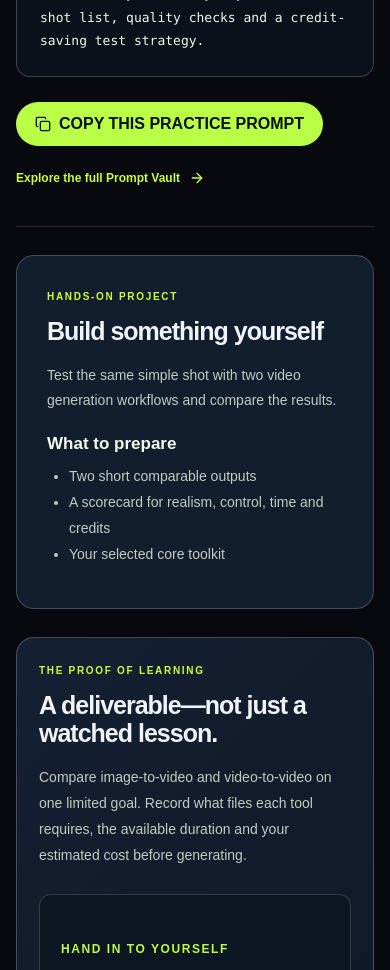
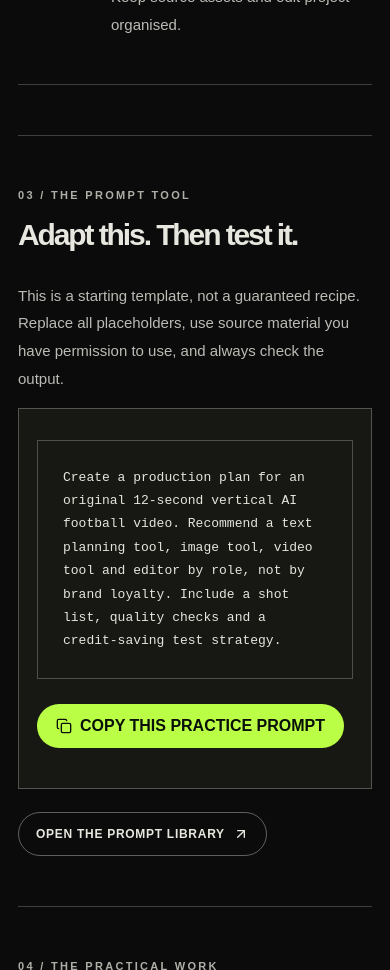
Before and after one commit to kreativestudios4k-lgtm/k4k-academy-v2, a Next.js app: page /academy/topics/ai-creator-toolkit in a window 390 px wide. Shown: the part 2880-3850 px from the top of the page. Built offline with nearby package versions, Linux system fonts and the light colour scheme.

Commit message:
Redesign all six course lessons with IDEA teaching and no embedded media

```diff
--- a/app/academy/topics/[slug]/page.js
+++ b/app/academy/topics/[slug]/page.js
@@ -1,64 +1,25 @@
 import Link from 'next/link';
 import {notFound} from 'next/navigation';
-import {ArrowLeft,ArrowRight,BookOpen,Clock3,CheckCircle2,Clapperboard,Lightbulb} from 'lucide-react';
+import {ArrowUpRight,ArrowLeft,ArrowRight} from 'lucide-react';
+import {IdeaHeader,IdeaFooter,IdeaKicker,IdeaLink} from '../../../components/IdeaUI';
 import {courseTopics} from '../../../../lib/academy-course';
 import {topicStandards} from '../../../../lib/academy-rubrics';
+import {syllabus} from '../../../../lib/k4k-idea';
 import CopyLessonPrompt from './CopyLessonPrompt';
-
-export function generateStaticParams(){return courseTopics.map(({slug})=>({slug}));}
-export async function generateMetadata({params}){
+export function generateStaticParams(){return courseTopics.map(c=>({slug:c.slug}));}
+export async function generateMetadata({params}){const {slug}=await params;const topic=courseTopics.find(t=>t.slug===slug);return {title:topic?topic.title+' | K4K Academy':'Academy Course',robots:{index:false,follow:false}}}
+export default async function TopicPage({params}){
  const {slug}=await params;
- const topic=courseTopics.find(item=>item.slug===slug);
- return {title:topic?`${topic.title} | K4K Academy`:'K4K Academy Learning Topics',robots:{index:false,follow:false}};
+ const t=courseTopics.find(x=>x.slug===slug);if(!t)notFound();
+ const standard=topicStandards[slug],mapped=syllabus.find(s=>s.slug===slug);
+ const i=courseTopics.findIndex(x=>x.slug===slug),prev=courseTopics[i-1],next=courseTopics[i+1];
+ return <main className="ideaPage"><IdeaHeader privateArea/><div className="idea-wrap">
+ <header className="ideaModuleHero"><IdeaKicker>ACADEMY / MODULE {t.number} OF 06 · IDEA STAGE {mapped?.stage||'I'}</IdeaKicker><h1>{mapped?.name||t.title}</h1><p>{t.summary}</p><div style={{display:'flex',gap:15,flexWrap:'wrap',alignItems:'center',marginTop:30}}><span className="idea-utility">{t.level} / SELF-PACED</span><span className="idea-utility">A PRACTICAL DELIVERABLE IS REQUIRED</span></div></header>
+ <section className="ideaModuleSection"><span className="idea-kicker">01 / THE PURPOSE</span><h2>What you're here to learn.</h2><p>{t.goal}</p><p style={{color:'#d0ff6b',fontSize:19,fontWeight:750}}>{standard.outcome}</p></section>
+ <section className="ideaModuleSection"><span className="idea-kicker">02 / THE LEARNING NOTES</span><h2>Understand the decisions.</h2><div className="ideaModuleList">{t.lessons.map((l,i)=><article key={l.title}><span>{String(i+1).padStart(2,'0')}</span><div><h3>{l.title}</h3><p>{l.body}</p><ul>{l.steps.map(s=><li key={s}>{s}</li>)}</ul></div></article>)}</div></section>
+ <section className="ideaModuleSection"><span className="idea-kicker">03 / THE PROMPT TOOL</span><h2>Adapt this. Then test it.</h2><p>This is a starting template, not a guaranteed recipe. Replace all placeholders, use source material you have permission to use, and always check the output.</p><div style={{background:'#171813',padding:'clamp(18px,3vw,38px)',border:'1px solid #ffffff42'}}><CopyLessonPrompt prompt={t.prompt}/></div><Link className="idea-utility" href="/prompts" style={{marginTop:23}}>OPEN THE PROMPT LIBRARY <ArrowUpRight size={16}/></Link></section>
+ <section className="ideaModuleSection"><span className="idea-kicker">04 / THE PRACTICAL WORK</span><h2>Build your own evidence.</h2><p>{t.assignment}</p><p>{standard.task}</p><div className="ideaModuleColumns"><div className="idea-bullet-card"><h3>FILES TO PRODUCE</h3><ul>{standard.outputs.map(s=><li key={s}>{s}</li>)}</ul></div><div className="idea-bullet-card"><h3>QUALITY GATE</h3><ul>{standard.criteria.map(s=><li key={s}>{s}</li>)}</ul></div></div><div style={{marginTop:23}} className="idea-bullet-card"><h3>COMMON FAILURES</h3><ul>{standard.faults.map(s=><li key={s}>{s}</li>)}</ul></div></section>
+ <section className="ideaModuleSection"><span className="idea-kicker">05 / THE HONEST STANDARD</span><h2>The result isn't magic.</h2><p>The goal is to understand which inputs created your outcome, which details are reliable, and what you should correct. External AI tools may require separate credits. Video quality, view counts and income are never guaranteed.</p><div style={{display:'flex',gap:16,flexWrap:'wrap'}}><IdeaLink href="/academy/method" variant="outline">REVISIT THE IDEA METHOD</IdeaLink><IdeaLink href="/academy/gallery" variant="outline">READ A CASE STUDY</IdeaLink></div></section>
+ <nav style={{padding:'40px 0 90px',display:'flex',justifyContent:'space-between',gap:18,flexWrap:'wrap',borderTop:'1px solid #ffffff48'}}>{prev?<Link className="idea-utility" href={'/academy/topics/'+prev.slug}><ArrowLeft size={17}/> PREVIOUS: {prev.title}</Link>:<Link href="/academy" className="idea-utility">← ALL TOPICS</Link>}{next?<Link href={'/academy/topics/'+next.slug} className="idea-button">NEXT: {next.title} <ArrowRight size={18}/></Link>:<Link className="idea-button" href="/academy/gallery">PRACTISE WITH THE CASEBOOK <ArrowRight size={17}/></Link>}</nav>
+ </div><IdeaFooter privateArea/></main>;
 }
-export default async function CourseTopicPage({params}){
- const {slug}=await params;
- const topic=courseTopics.find(item=>item.slug===slug);
- if(!topic)notFound();
- const rubric=topicStandards[slug];
- const index=courseTopics.findIndex(item=>item.slug===slug);
- const prev=index>0?courseTopics[index-1]:null;
- const next=index<courseTopics.length-1?courseTopics[index+1]:null;
- return <main className="k4kLessonPage">
-   <div className="k4kLessonNav"><Link href="/academy#course-topics"><ArrowLeft size={17}/> All course topics</Link><Link href="/academy/method">The FRAME Method <ArrowRight size={16}/></Link></div>
-   <section className="k4kLessonHero">
-     <img src={topic.image} alt={topic.imageAlt} width="1920" height="1080"/>
-     <div className="k4kLessonHeroCopy"><span className="academyKicker">K4K ACADEMY · TOPIC {topic.number} · {topic.eyebrow}</span><h1>{topic.title}</h1><p>{topic.summary}</p>
-       <div className="k4kLessonMeta"><span><BookOpen size={16}/>{topic.level}</span><span><Clock3 size={16}/>{topic.duration}</span></div>
-     </div>
-   </section>
-   <div className="k4kLessonContents">
-     <div className="k4kLessonMain">
-       <section className="k4kLessonSection"><span className="academyKicker">YOUR LEARNING OBJECTIVE</span><h2>What you will learn</h2><p>{topic.goal}</p><div className="k4kProofGoal"><strong>AFTER THE EXERCISE, YOU SHOULD BE ABLE TO</strong><p>{rubric.outcome}</p><Link href="/academy/method">FRAME METHOD STAGE: {rubric.stage} <ArrowRight size={15}/></Link></div></section>
-       <section className="k4kLessonSection"><span className="academyKicker">GUIDED STUDY NOTES</span><h2>Learn the method, step by step</h2>
-         <div className="k4kLessonBlocks">{topic.lessons.map((lesson,i)=><article className="k4kLessonBlock" key={lesson.title}><div className="k4kLessonNumber">{String(i+1).padStart(2,'0')}</div><div><h3>{lesson.title}</h3><p>{lesson.body}</p><ul>{lesson.steps.map(step=><li key={step}>{step}</li>)}</ul></div></article>)}</div>
-       </section>
-       <section className="k4kLessonSection k4kLessonPrompt"><span className="academyKicker">STARTER RESOURCE</span><h2>Ready-to-use practice prompt</h2><p>Copy and adapt this to your own authorised content and chosen AI tool. Review each output instead of assuming one generation will be perfect.</p><CopyLessonPrompt prompt={topic.prompt}/><Link href="/prompts">Explore the full Prompt Vault <ArrowRight size={16}/></Link></section>
-       <section className="k4kLessonSection k4kLessonAssignment"><span className="academyKicker">HANDS-ON PROJECT</span><h2>Build something yourself</h2><p>{topic.assignment}</p><h3>What to prepare</h3><ul>{topic.deliverables.map(d=><li key={d}>{d}</li>)}</ul></section>
-       <section className="k4kLessonSection k4kRealStandard">
-        <span className="academyKicker">THE PROOF OF LEARNING</span>
-        <h2>A deliverable—not just a watched lesson.</h2>
-        <p>{rubric.task}</p>
-        <div className="k4kRealStandardGrid">
-         <div><h3>HAND IN TO YOURSELF</h3><ul>{rubric.outputs.map(item=><li key={item}>{item}</li>)}</ul></div>
-         <div><h3>YOUR QUALITY GATE</h3><ul>{rubric.criteria.map(item=><li key={item}>{item}</li>)}</ul></div>
-        </div>
-        <h3>COMMON FAILURES TO LOOK FOR</h3>
-        <ul>{rubric.faults.map(item=><li key={item}>{item}</li>)}</ul>
-        <Link href={rubric.related}>STUDY A RELATED REAL EXAMPLE <ArrowRight size={17}/></Link>
-        <p style={{fontSize:12,color:'#9baabd',marginTop:20}}>AI output is not guaranteed to be identical to the reference. Tool credits are separate. Use authorised assets and disclose synthetic media appropriately.</p>
-       </section>
-       <div className="k4kLessonNavigation">
-         {prev?<Link href={`/academy/topics/${prev.slug}`}><ArrowLeft size={16}/><span><small>PREVIOUS TOPIC</small><strong>{prev.title}</strong></span></Link>:<Link href="/academy#course-topics"><ArrowLeft size={16}/><span><small>BACK TO</small><strong>All Topics</strong></span></Link>}
-         {next?<Link href={`/academy/topics/${next.slug}`}><span><small>NEXT TOPIC</small><strong>{next.title}</strong></span><ArrowRight size={16}/></Link>:<Link href="/academy/trends"><span><small>KEEP LEARNING</small><strong>Trend of the Week</strong></span><ArrowRight size={16}/></Link>}
-       </div>
-     </div>
-     <aside className="k4kLessonAside">
-       <div className="k4kLessonAsideCard"><span className="academyKicker">QUALITY CHECK</span><h3>Before you finish</h3>{topic.checklist.map(item=><div key={item}><CheckCircle2 size={17}/><span>{item}</span></div>)}</div>
-       <div className="k4kLessonAsideCard"><Lightbulb size={22}/><h3>K4K Creator Tip</h3><p>Save your reference assets, prompt and final result together so you can reproduce or improve your workflow later.</p></div>
-       {topic.related?<Link className="k4kLessonRelated" href={topic.related.href}><Clapperboard size={18}/>{topic.related.label}<ArrowRight size={15}/></Link>:<Link className="k4kLessonRelated" href="/academy/workflows/viral-character-swap"><Clapperboard size={18}/>Explore the K4K video workshop<ArrowRight size={15}/></Link>}
-     </aside>
-   </div>
-   <style>{` .k4kProofGoal{padding:24px;border:1px solid #ffffff3a;border-radius:15px;background:linear-gradient(125deg,#19273c,#0c151f);margin-top:22px}.k4kProofGoal strong{color:#baff45;letter-spacing:.13em;font-size:10px}.k4kProofGoal p{font-size:19px!important;color:#f3f7fd!important}.k4kProofGoal a,.k4kRealStandard>a{display:inline-flex;gap:12px;align-items:center;color:#baff45;font-weight:900;font-size:11px;letter-spacing:.08em;margin-top:12px}.k4kRealStandard{background:linear-gradient(135deg,#152033,#0a111a);border:1px solid #ffffff3b;border-radius:18px;padding:clamp(22px,4vw,42px)}.k4kRealStandardGrid{display:grid;grid-template-columns:1fr 1fr;gap:16px;margin:25px 0}.k4kRealStandardGrid>div{border:1px solid #ffffff2b;border-radius:12px;padding:21px;background:#0c1522}.k4kRealStandard h3{font-size:12px;letter-spacing:.13em;color:#baff45;margin:26px 0 11px}.k4kRealStandard ul{padding-left:21px;color:#e2e9f3;line-height:1.8;font-size:14px}.k4kRealStandard li{margin:7px 0}.k4kLessonPrompt>div>pre{white-space:pre-wrap;overflow-wrap:anywhere}@media(max-width:750px){.k4kRealStandardGrid{grid-template-columns:1fr}} `}</style>
- </main>;
-}
```
